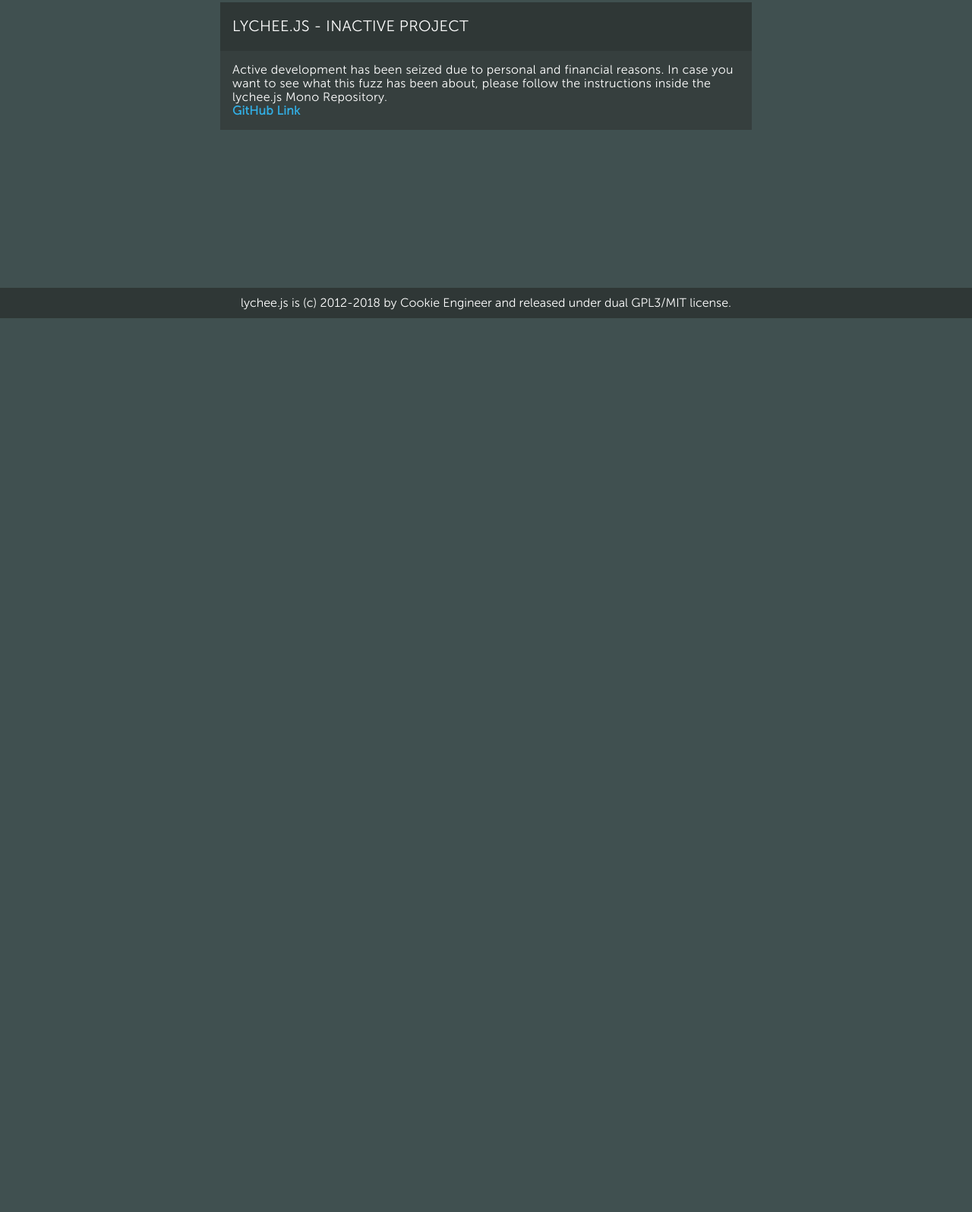
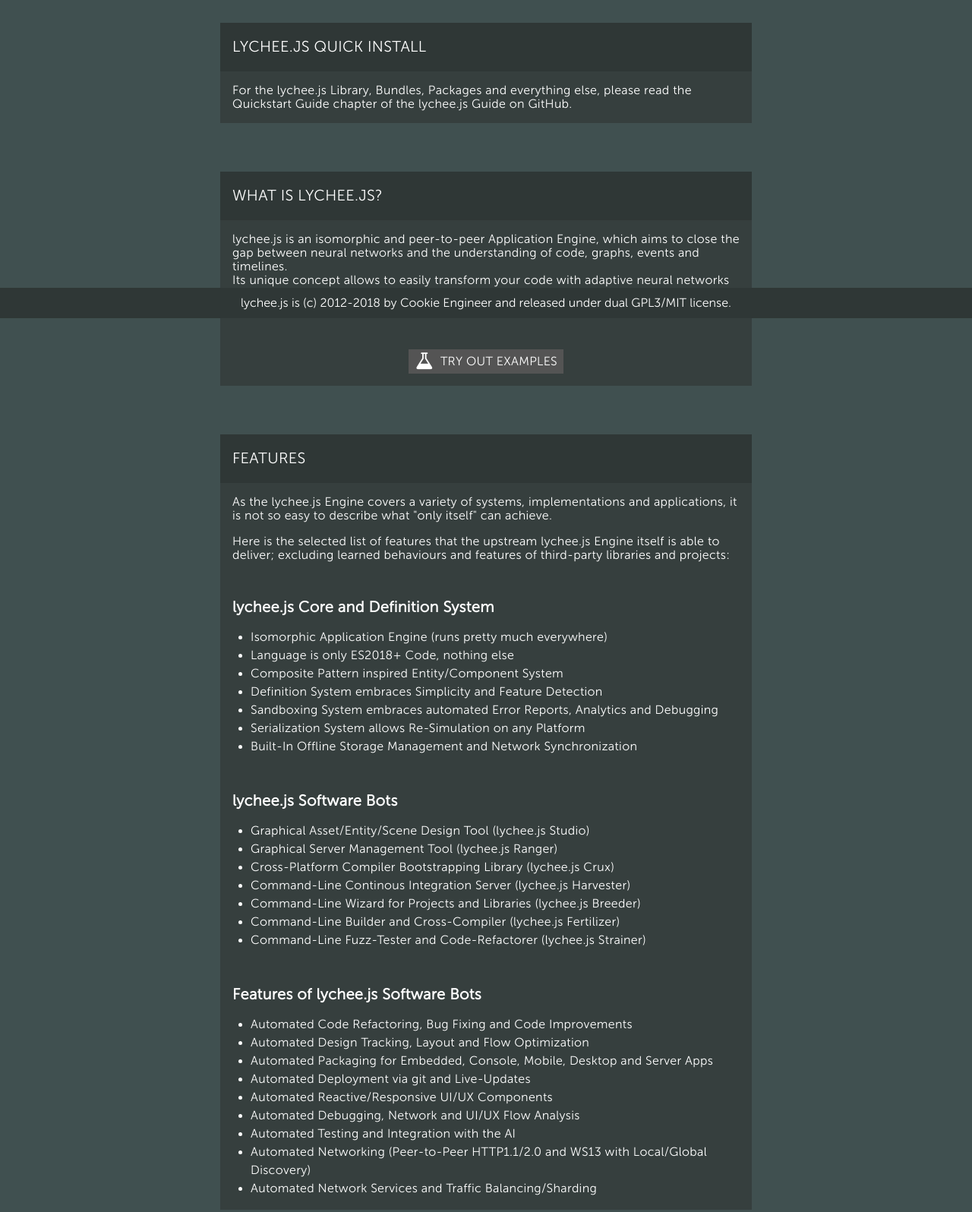
Before and after one commit to cookiengineer/lycheeJS-website, a plain HTML site: page index.html in a window 1280 px wide. Shown: the part 381-1977 px from the top of the page at 76% size. Before the commit the page ends 800 px from the top, so only its background shows below. Drawn offline with Linux system fonts and the light colour scheme.

Commit message:
:bug: Fixes because of Scammer

```diff
--- a/index.html
+++ b/index.html
@@ -1,7 +1,7 @@
 <!DOCTYPE html>
 <html>
 	<head>
-		<title>lychee.js - Inactive Project</title>
+		<title>lychee.js - Next-Gen Isomorphic Application Engine</title>
 		<meta name="viewport" content="width=device-width, initial-scale=1, minimum-scale=0.25, maximum-scale=2, user-scalable=yes">
 		<meta name="apple-mobile-web-app-capable" content="yes">
 		<meta name="apple-mobile-web-app-status-bar-style" content="black-translucent">
@@ -31,16 +31,91 @@
 		<header id="about-logo">
 			<h1><img alt="Logo" src="./asset/desktop.svg" width="128" height="128"></h1>
 			<h2>lychee<span>js</span></h2>
-			<a class="github-button" href="https://github.com/cookiengineer/lycheejs" data-icon="octicon-star" data-style="mega" data-count-href="/cookiengineer/lycheejs/stargazers" data-count-api="/repos/cookiengineer/lycheejs#stargazers_count" data-count-aria-label="# stargazers on GitHub" aria-label="Star cookiengineer/lycheejs on GitHub">Star</a>
+			<h3>Next-Gen Isomorphic Application Engine</h3>
 		</header>
 
 		<article>
-			<h3>lychee.js - Inactive Project</h3>
+			<h3>lychee.js Quick Install</h3>
 			<p>
-				Active development has been seized due to personal and financial reasons.
-				In case you want to see what this fuzz has been about, please follow
-				the instructions inside the lychee.js Mono Repository.<br>
-				<a href="https://github.com/cookiengineer/lycheejs">GitHub Link</a>
+				For the lychee.js Library, Bundles, Packages and everything else, please
+				read the Quickstart Guide chapter of the lychee.js Guide on GitHub.
+			</p>
+		</article>
+
+		<article>
+			<h3>What is lychee.js?</h3>
+			<p>
+				lychee.js is an isomorphic and peer-to-peer Application
+				Engine, which aims to close the gap between neural networks
+				and the understanding of code, graphs, events and timelines.
+				<br>
+				Its unique concept allows to easily transform your code
+				with adaptive neural networks architectures.
+			</p>
+			<p class="center">
+				<a class="button ico-examples" href="./examples.html">Try out Examples</a>
+			</p>
+		</article>
+
+		<article>
+			<h3>Features</h3>
+			<p>
+				As the lychee.js Engine covers a variety of systems,
+				implementations and applications, it is not so easy
+				to describe what "only itself" can achieve.
+			</p>
+			<p>
+				Here is the selected list of features that the upstream
+				lychee.js Engine itself is able to deliver; excluding
+				learned behaviours and features of third-party libraries
+				and projects:
+			</p>
+			<h4>lychee.js Core and Definition System</h4>
+			<ul>
+				<li>Isomorphic Application Engine (runs pretty much everywhere)</li>
+				<li>Language is only ES2018+ Code, nothing else</li>
+				<li>Composite Pattern inspired Entity/Component System</li>
+				<li>Definition System embraces Simplicity and Feature Detection</li>
+				<li>Sandboxing System embraces automated Error Reports, Analytics and Debugging</li>
+				<li>Serialization System allows Re-Simulation on any Platform</li>
+				<li>Built-In Offline Storage Management and Network Synchronization</li>
+			</ul>
+
+			<h4>lychee.js Software Bots</h4>
+			<ul>
+				<li>Graphical Asset/Entity/Scene Design Tool (lychee.js Studio)</li>
+				<li>Graphical Server Management Tool (lychee.js Ranger)</li>
+				<li>Cross-Platform Compiler Bootstrapping Library (lychee.js Crux)</li>
+				<li>Command-Line Continous Integration Server (lychee.js Harvester)</li>
+				<li>Command-Line Wizard for Projects and Libraries (lychee.js Breeder)</li>
+				<li>Command-Line Builder and Cross-Compiler (lychee.js Fertilizer)</li>
+				<li>Command-Line Fuzz-Tester and Code-Refactorer (lychee.js Strainer)</li>
+			</ul>
+
+			<h4>Features of lychee.js Software Bots</h4>
+			<ul>
+				<li>Automated Code Refactoring, Bug Fixing and Code Improvements</li>
+				<li>Automated Design Tracking, Layout and Flow Optimization</li>
+				<li>Automated Packaging for Embedded, Console, Mobile, Desktop and Server Apps</li>
+				<li>Automated Deployment via git and Live-Updates</li>
+				<li>Automated Reactive/Responsive UI/UX Components</li>
+				<li>Automated Debugging, Network and UI/UX Flow Analysis</li>
+				<li>Automated Testing and Integration with the AI</li>
+				<li>Automated Networking (Peer-to-Peer HTTP1.1/2.0 and WS13 with Local/Global Discovery)</li>
+				<li>Automated Network Services and Traffic Balancing/Sharding</li>
+			</ul>
+		</article>
+
+		<article>
+			<h3>Getting Started</h3>
+			<p>
+				The <a href="https://github.com/cookiengineer/lycheejs">lychee.js Guide</a>
+				contains Tutorials, Troubleshooting Help, Concept Explanations,
+				Codestyle Guides, Usage Guides, Hints and Tricks; everything
+				available in a centralized go-to resource.
+			</p>
+			<p class="center">
+				<a class="button ico-guide" target="_blank" href="https://github.com/cookiengineer/lycheejs">Read lychee.js Guide</a>
 			</p>
 		</article>
 
```
Also changed, not shown: examples.html (+17 -17 lines).
